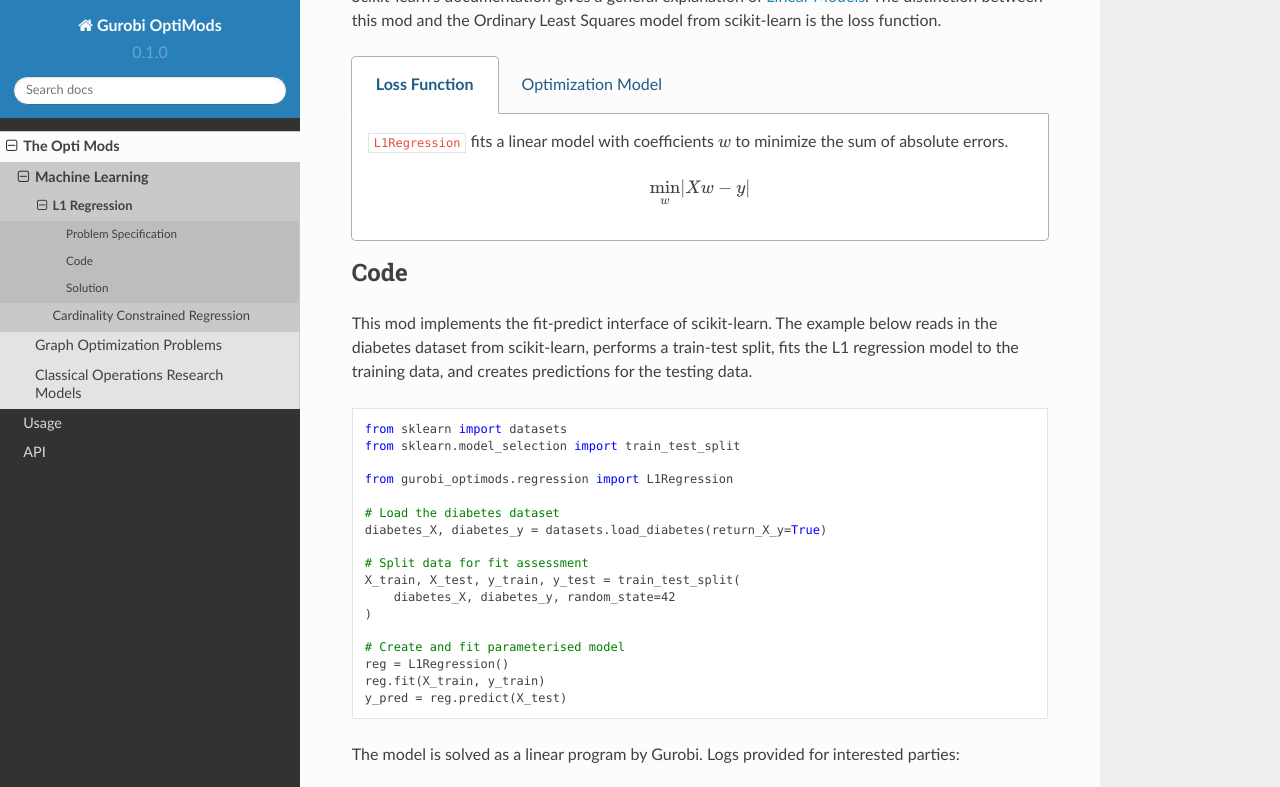
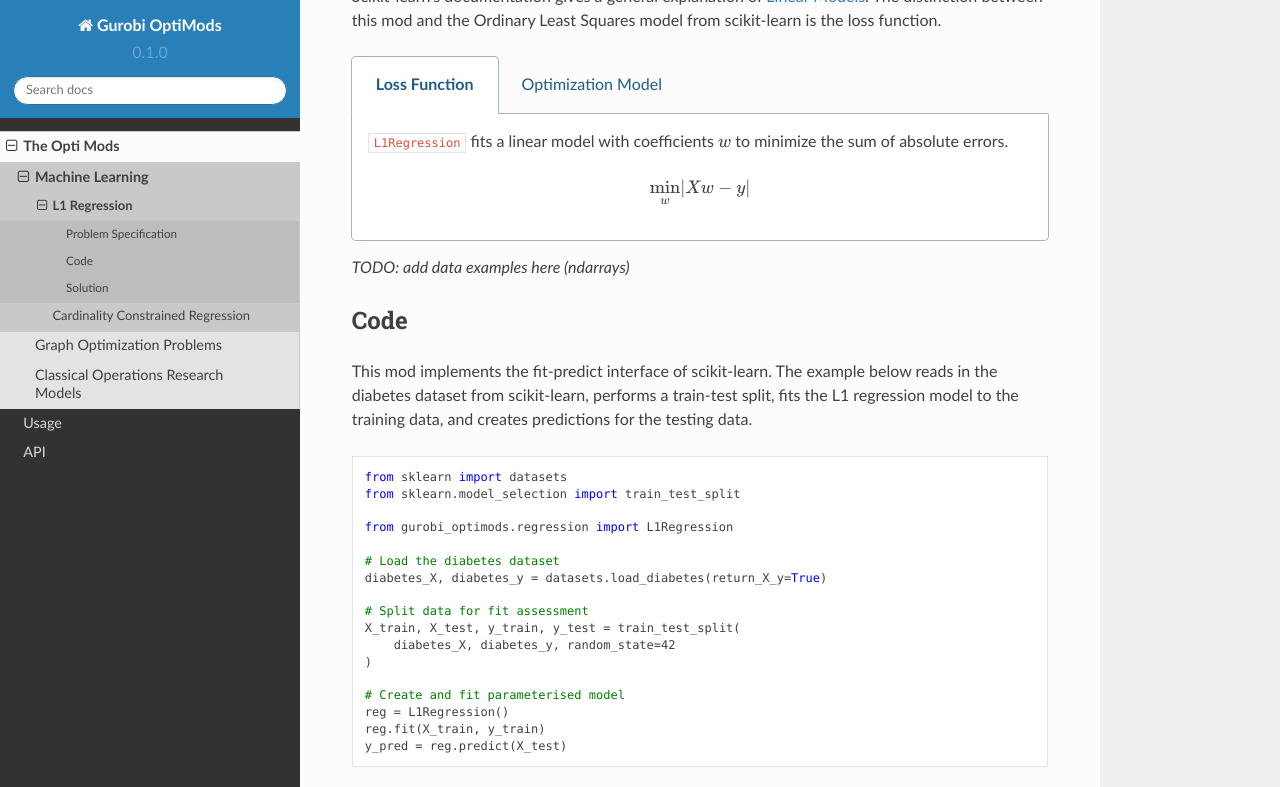
Before and after one commit to Gurobi/gurobi-optimods, a Sphinx documentation site: the page built from docs/source/mods/machine-learning/l1_regression.rst, in a window 1280 px wide and 900 px high, scrolled down 424 px, cut to the strip 0-787 px from the top of the window. Built offline with Sphinx 7.4.7 and the Read the Docs theme 2.0.0, drawn with Linux system fonts in a browser that asks for light colours.

Commit message:
Add todo note

```diff
--- a/docs/source/mods/machine-learning/l1_regression.rst
+++ b/docs/source/mods/machine-learning/l1_regression.rst
@@ -32,6 +32,8 @@
                               & u_i, v_i \ge 0                      \quad & \forall i \in I \\
                               & w_j \,\, \text{free}                \quad & \forall j \in J \\
             \end{alignat}
+
+*TODO: add data examples here (ndarrays)*
 
 Code
 ----
```
